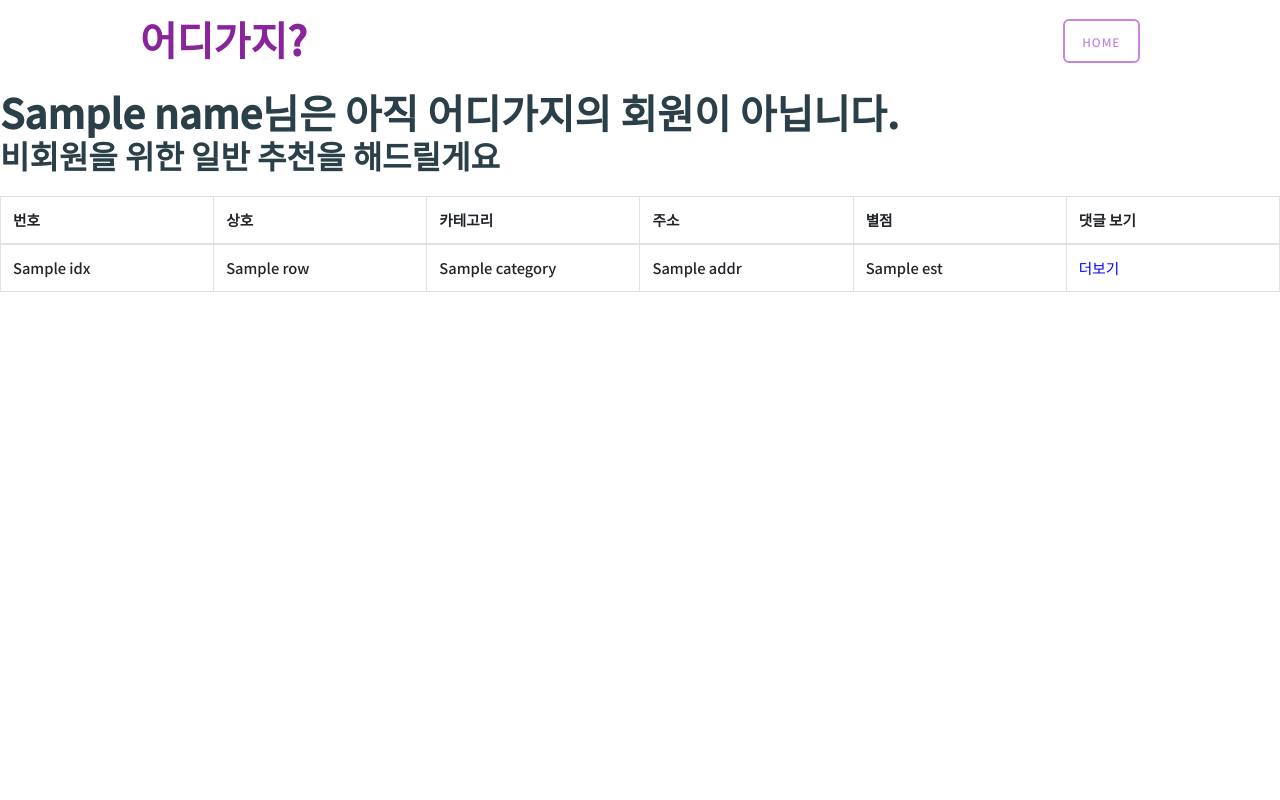
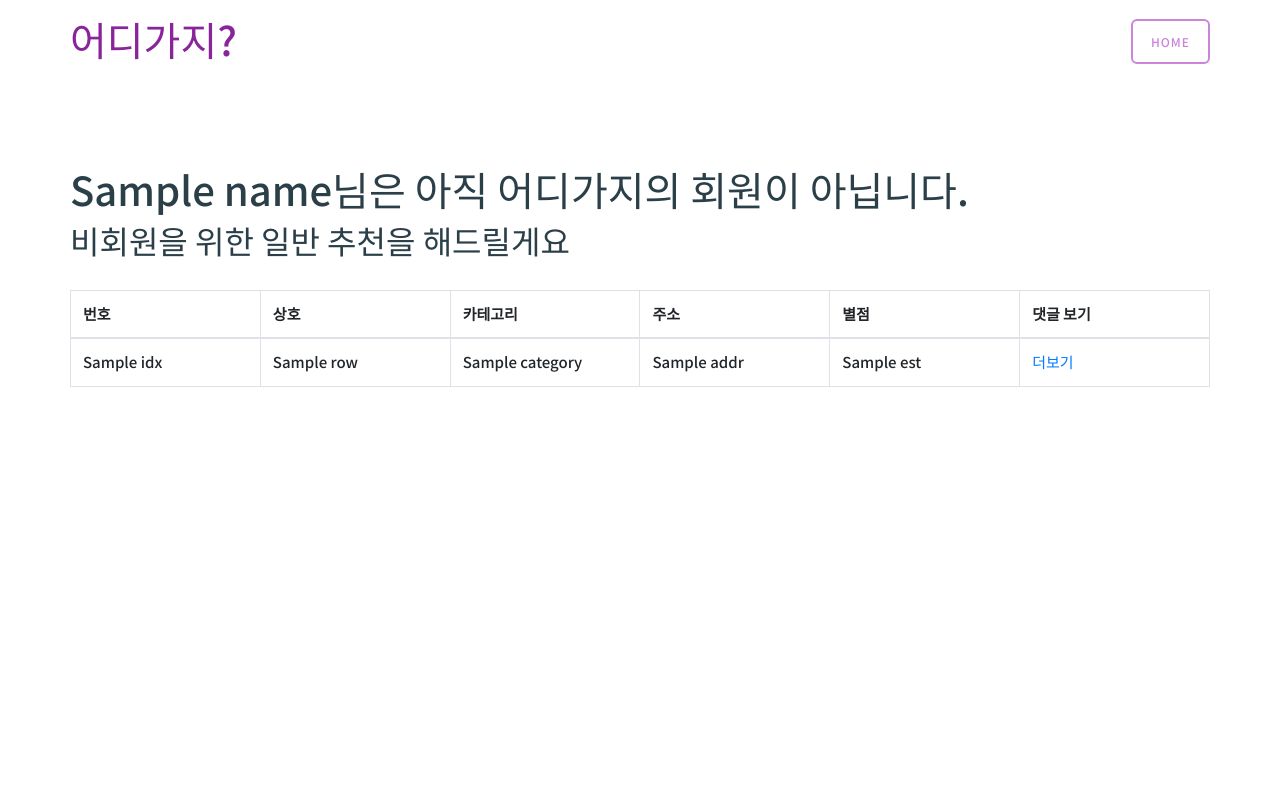
Before and after one commit to LaurentLaury/jaljaljal, a Flask app: template templates/jjj/login_fail.html in a window 1280 px wide. Run offline with Flask 2, Linux system fonts and the light colour scheme; the template is opened without the code that fills it: most values are stand-ins (such as "Sample title", 1, 10 or a date in 2020); parts of the project's set-up code (start-up, migrations or seed data) failed here and were passed over; some libraries are stand-ins or nearby versions.

Commit message:
다시 수정

```diff
--- a/templates/jjj/login_fail.html
+++ b/templates/jjj/login_fail.html
@@ -2,23 +2,41 @@
 
 <html xmlns="http://www.w3.org/1999/xhtml">
 <head>
-    <meta http-equiv="Content-Type" content="text/html; charset=utf-8" />
+<meta http-equiv="Content-Type" content="text/html; charset=utf-8" />
+    <link href="../../static/default.css" rel="stylesheet", type="text/css" media="all">
+    <link href="../../static/fonts.css" rel="stylesheet", type="text/css" media="all">
     <title>비회원 추천</title>
-	<meta name="keywords" content="" />
+    <meta name="keywords" content="" />
 	<meta name="description" content="" />
-	<link rel="stylesheet" href="https://stackpath.bootstrapcdn.com/bootstrap/4.5.0/css/bootstrap.min.css" integrity="sha384-9aIt2nRpC12Uk9gS9baDl411NQApFmC26EwAOH8WgZl5MYYxFfc+NcPb1dKGj7Sk" crossorigin="anonymous">
+
+    <script src="https://code.jquery.com/jquery-3.3.1.slim.min.js" integrity="sha384-q8i/X+965DzO0rT7abK41JStQIAqVgRVzpbzo5smXKp4YfRvH+8abtTE1Pi6jizo" crossorigin="anonymous"></script>
+    <script src="https://cdnjs.cloudflare.com/ajax/libs/popper.js/1.14.3/umd/popper.min.js" integrity="sha384-ZMP7rVo3mIykV+2+9J3UJ46jBk0WLaUAdn689aCwoqbBJiSnjAK/l8WvCWPIPm49" crossorigin="anonymous"></script>
+    <script src="https://stackpath.bootstrapcdn.com/bootstrap/4.1.3/js/bootstrap.min.js" integrity="sha384-ChfqqxuZUCnJSK3+MXmPNIyE6ZbWh2IMqE241rYiqJxyMiZ6OW/JmZQ5stwEULTy" crossorigin="anonymous"></script>
     <script src="https://stackpath.bootstrapcdn.com/bootstrap/4.5.0/js/bootstrap.min.js" integrity="sha384-OgVRvuATP1z7JjHLkuOU7Xw704+h835Lr+6QL9UvYjZE3Ipu6Tp75j7Bh/kR0JKI" crossorigin="anonymous"></script>
-    <link href="https://fonts.googleapis.com/css2?family=Do+Hyeon&display=swap" rel="stylesheet">
-	<link href="http://fonts.googleapis.com/css?family=Varela" rel="stylesheet" />
-    <link href="static/default.css" rel="stylesheet", type="text/css" media="all">
-    <link href="static/fonts.css" rel="stylesheet", type="text/css" media="all">
+
+    <link rel="stylesheet" href="https://stackpath.bootstrapcdn.com/bootstrap/4.5.0/css/bootstrap.min.css" integrity="sha384-9aIt2nRpC12Uk9gS9baDl411NQApFmC26EwAOH8WgZl5MYYxFfc+NcPb1dKGj7Sk" crossorigin="anonymous">
+    <script src="https://stackpath.bootstrapcdn.com/bootstrap/4.5.0/js/bootstrap.min.js" integrity="sha384-OgVRvuATP1z7JjHLkuOU7Xw704+h835Lr+6QL9UvYjZE3Ipu6Tp75j7Bh/kR0JKI" crossorigin="anonymous"></script>
+
+
+
+
 	<link rel="stylesheet" href="https://use.fontawesome.com/releases/v5.5.0/css/all.css">
 	<link rel="stylesheet" href="https://cdnjs.cloudflare.com/ajax/libs/font-awesome/4.7.0/css/font-awesome.min.css">
     <script src="https://ajax.googleapis.com/ajax/libs/jquery/3.3.1/jquery.min.js"></script>
     <script src="https://cdnjs.cloudflare.com/ajax/libs/Counter-Up/1.0.0/jquery.counterup.js"></script>
     <script src="https://cdnjs.cloudflare.com/ajax/libs/waypoints/4.0.1/jquery.waypoints.js"></script>
+    <link href="https://fonts.googleapis.com/css2?family=Noto+Sans+KR:wght@500&display=swap" rel="stylesheet">
+
+    <style>
+      body {
+        font-family: 'Noto Sans KR', sans-serif;
+        font-size: 15px;
+      }
+    </style>
+
 </head>
 <body>
+
 <div id="wrapper">
 	<div id="header" class="container">
 		<div id="logo">
@@ -29,15 +47,15 @@
 				<li class="current_page_item"><a href="/" accesskey="1" title="">Home</a></li>
 			</ul>
 		</div>
+
 	</div>
-<header>
+
+
+
+<div id="extra" class="container">
     <h1>{{name}}님은 아직 어디가지의 회원이 아닙니다.</h1>
     <h2> 비회원을 위한 일반 추천을 해드릴게요</h2>
     <br/>
-</header>
-
-<section>
-    <article>
 <table class="table table-bordered">
     <thead>
         <tr>
@@ -62,8 +80,8 @@
     </tbody>
     {% endfor %}
 </table>
-    </article>
-</section>
+</div>
+
 </div>
 </body>
 </html>
```
